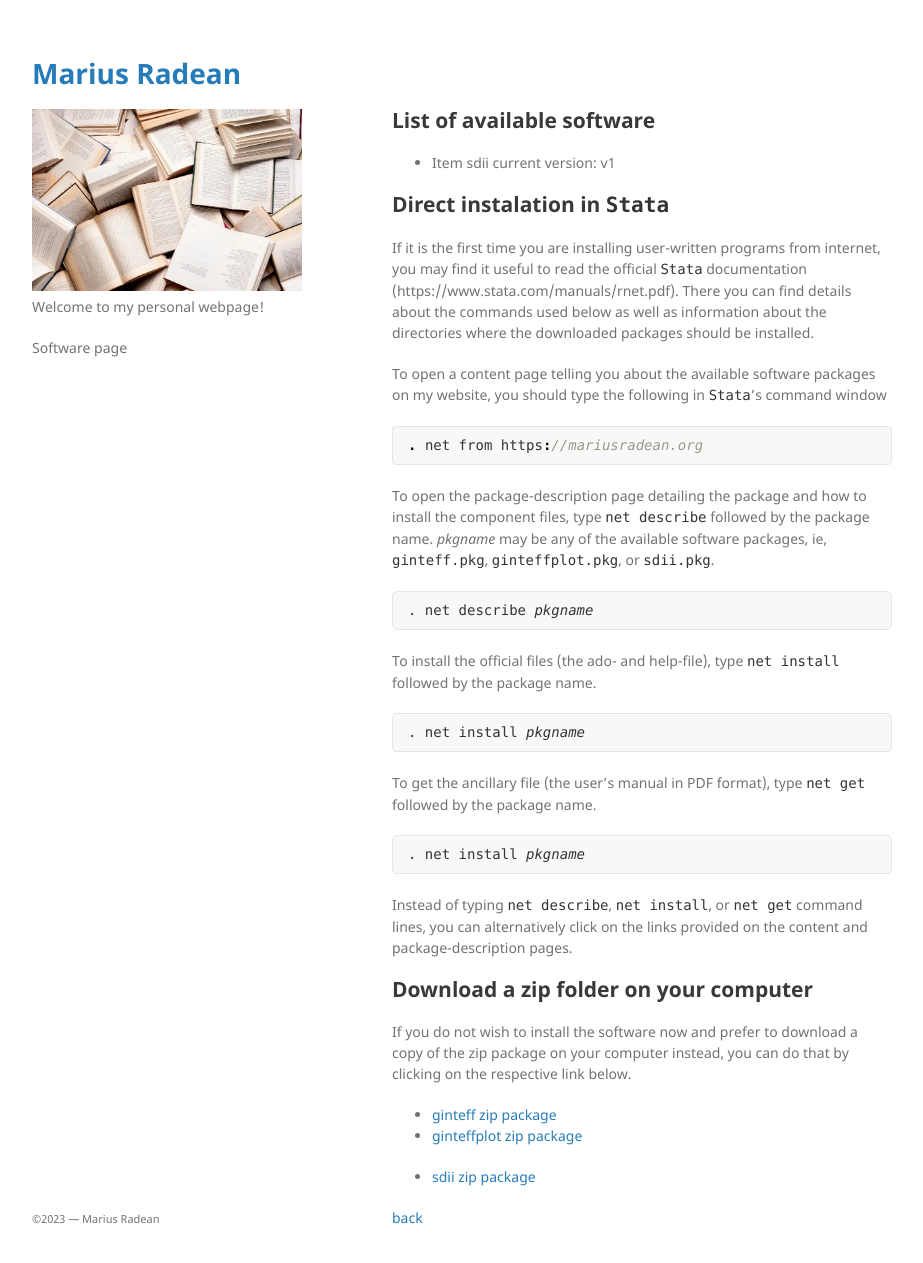
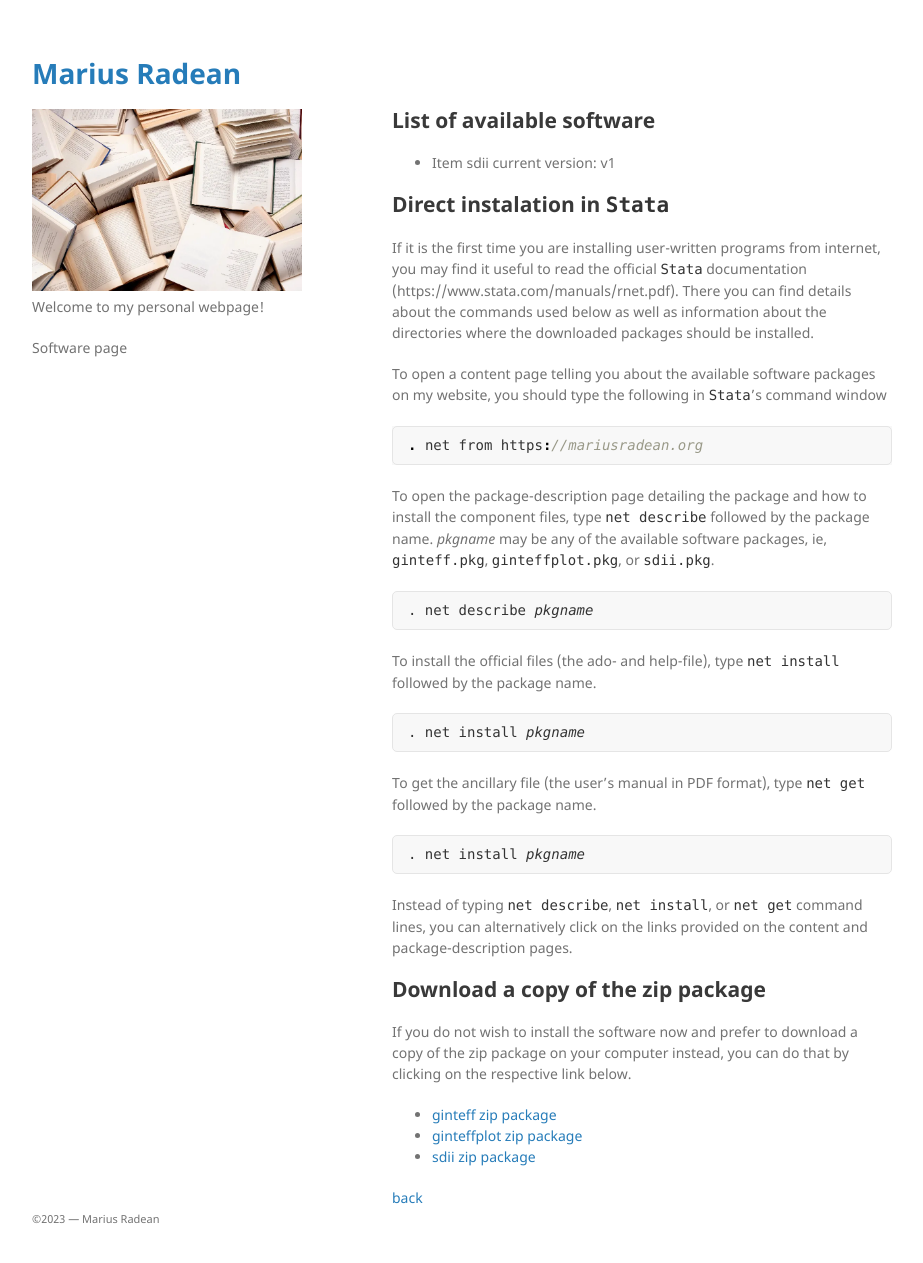
Before and after one commit to mradean/mradean.github.io, a Jekyll site: the page built from software.md, in a window 1280 px wide and 1298 px high. Shown: the top 1263 px of the window, without its empty margins (178-1101 px from the left). Built offline with Jekyll 4.4.1, drawn with Linux system fonts in a browser that asks for light colours; our own code applies the rules of GitHub Pages for plain Markdown files.

Commit message:
Update software.md

````diff
--- a/software.md
+++ b/software.md
@@ -38,13 +38,12 @@
 
 Instead of typing ```net describe```, ```net install```, or ```net get``` command lines, you can alternatively click on the links provided on the content and package-description pages.
 
-## Download a zip folder on your computer
+## Download a copy of the zip package
 
 If you do not wish to install the software now and prefer to download a copy of the zip package on your computer instead, you can do that by clicking on the respective link below.
 
 * [ginteff zip package][1]
 * [ginteffplot zip package][2]
-
 * [sdii zip package][3]
 
 [1]:https://mradean.github.io/minimal//ginteff_program.zip
````
